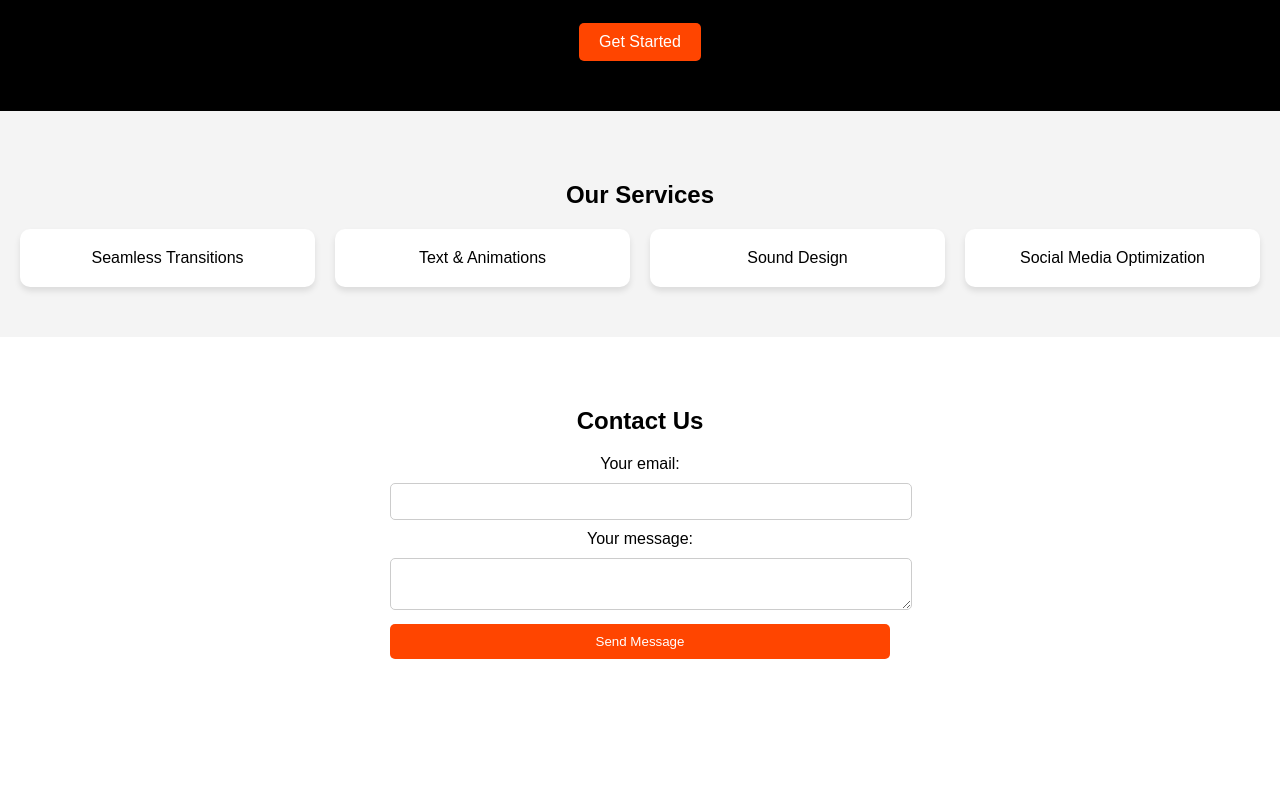
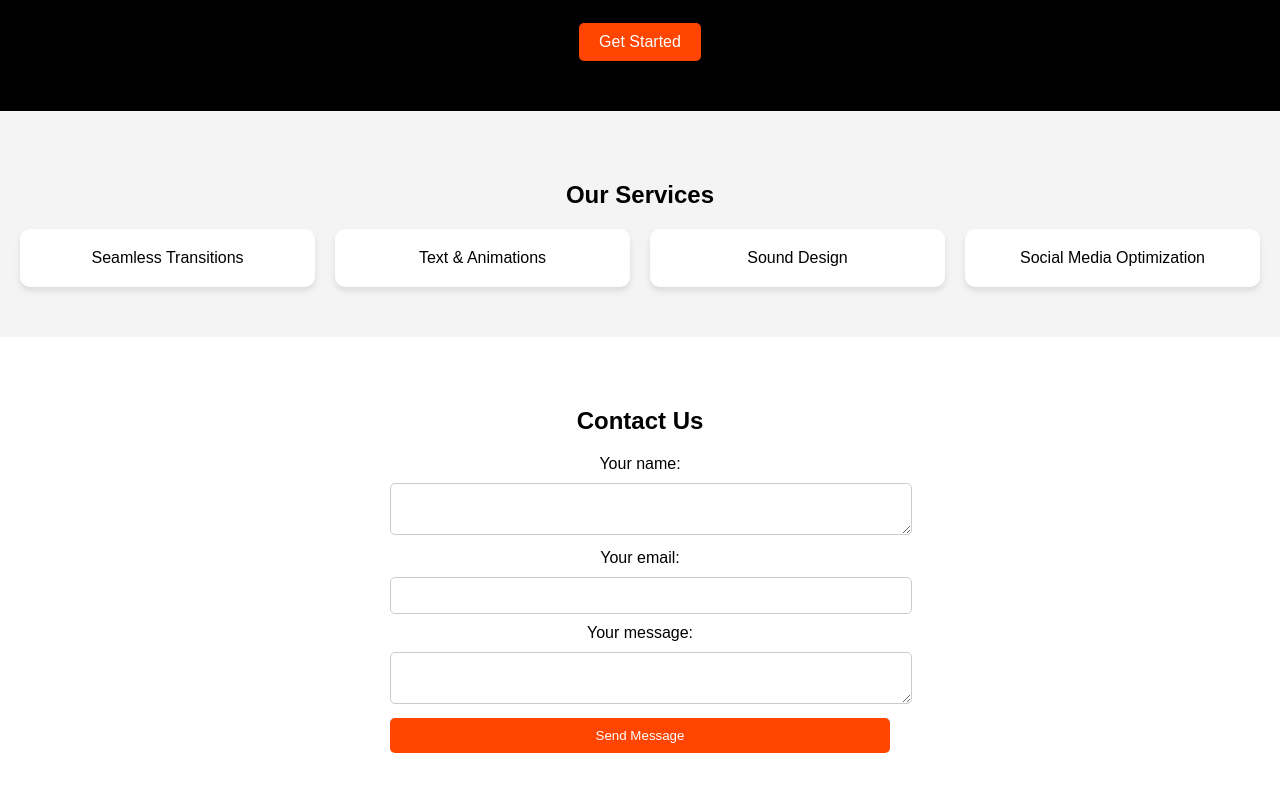
Before and after one commit to zackphp1/tectonicedits, a plain HTML site: page index.html in a window 1280 px wide. Shown: the part 151-942 px from the top of the page. Before the commit the page ends 860 px from the top, so only its background shows below. Drawn offline with Linux system fonts and the light colour scheme.

Commit message:
Update index.html

```diff
--- a/index.html
+++ b/index.html
@@ -34,6 +34,10 @@
   action="https://formspree.io/f/xkgjggdp"
   method="POST"
 >
+           <label>
+               Your name:
+               <textarea name="Your name"></textarea>
+           </label>
   <label>
     Your email:
     <input type="email" name="email">
```
